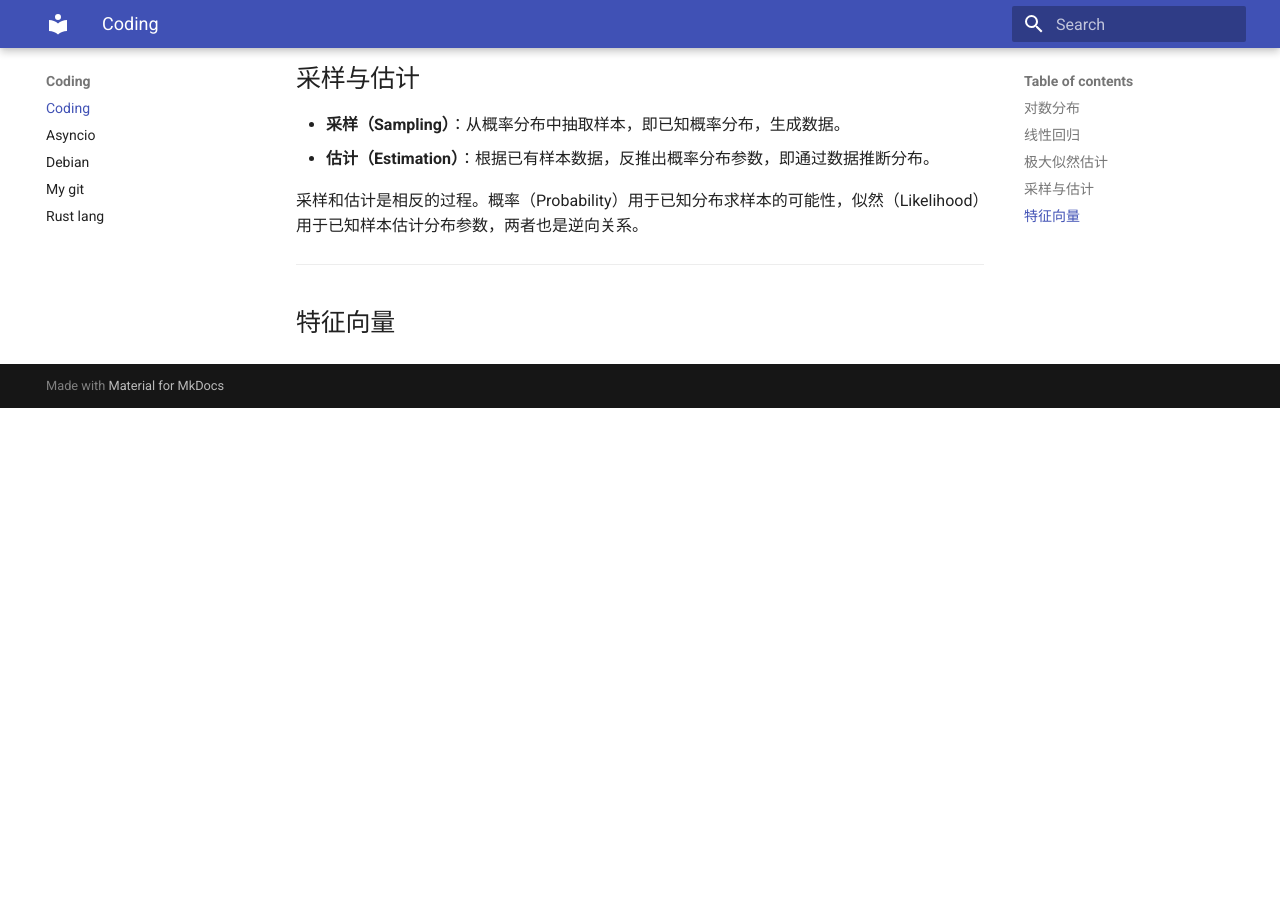
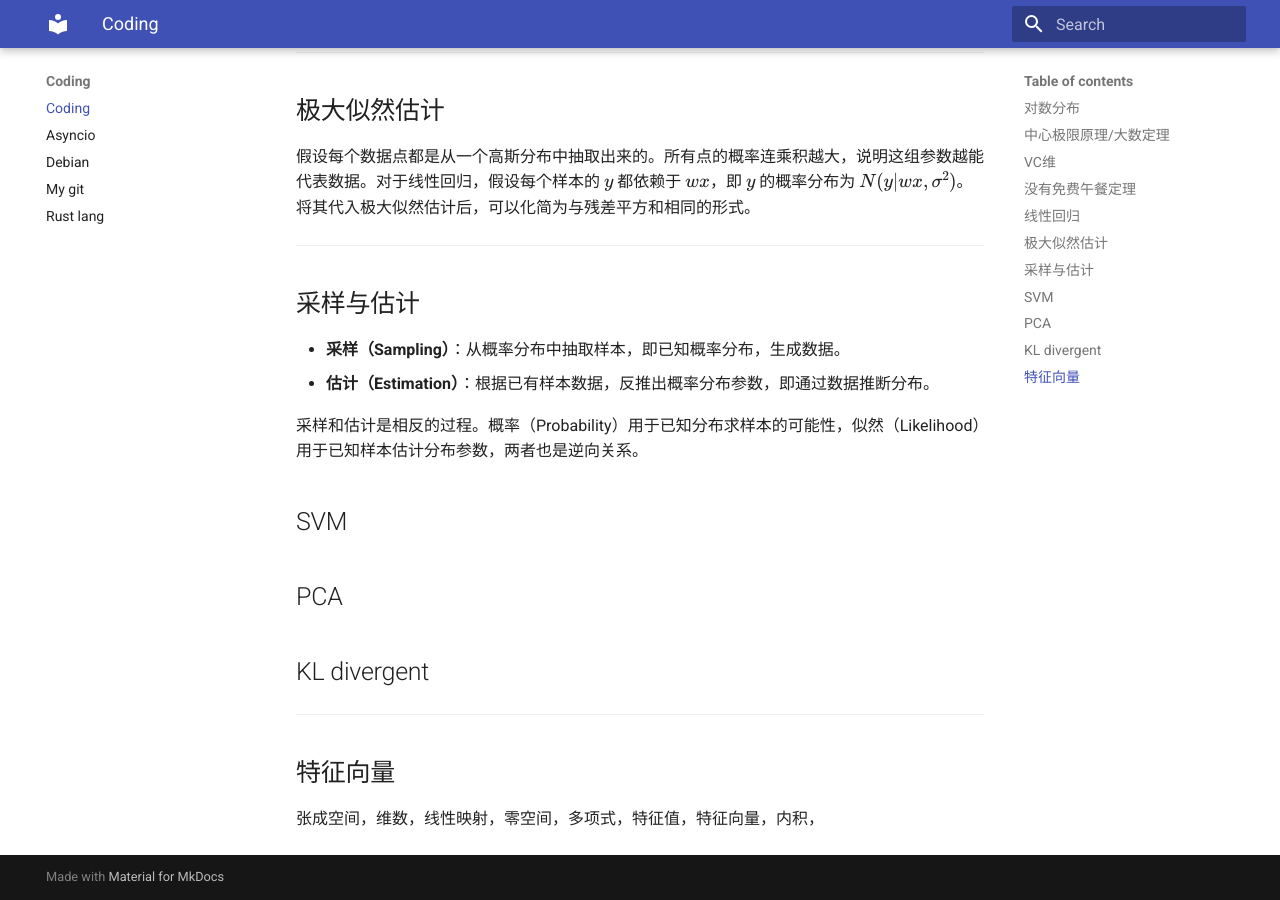
Before and after one commit to dcslin/dcslin.github.io, an MkDocs documentation site: the page built from docs/index.md, in a window 1280 px wide and 900 px high, scrolled down 771 px. Built offline with MkDocs 1.6.1 and Material for MkDocs 9.7.7, drawn with Linux system fonts in a browser that asks for light colours; before the commit the page ends 1179 px from its top, so only the background shows below that; some of the changed text lies outside the part shown.

Commit message:
Add sections for Central Limit Theorem, VC Dimension, No Free Lunch Theorem, SVM, PCA, and KL Divergence in index.md

```diff
--- a/docs/index.md
+++ b/docs/index.md
@@ -4,7 +4,15 @@
 
 变化以当前乘以一个系数体现的数据通常服从对数分布。例如，$x_1 = x_0 \times k$，$x_2 = x_1 \times k$，如股价等。
 
+## 中心极限原理/大数定理
+
 ---
+
+## VC维
+
+## 没有免费午餐定理
+
+
 
 ## 线性回归
 
@@ -31,6 +39,16 @@ $$
 
 采样和估计是相反的过程。概率（Probability）用于已知分布求样本的可能性，似然（Likelihood）用于已知样本估计分布参数，两者也是逆向关系。
 
+## SVM
+
+## PCA
+
+## KL divergent
+
+
+
 ---
 
 ## 特征向量
+
+张成空间，维数，线性映射，零空间，多项式，特征值，特征向量，内积，
```
